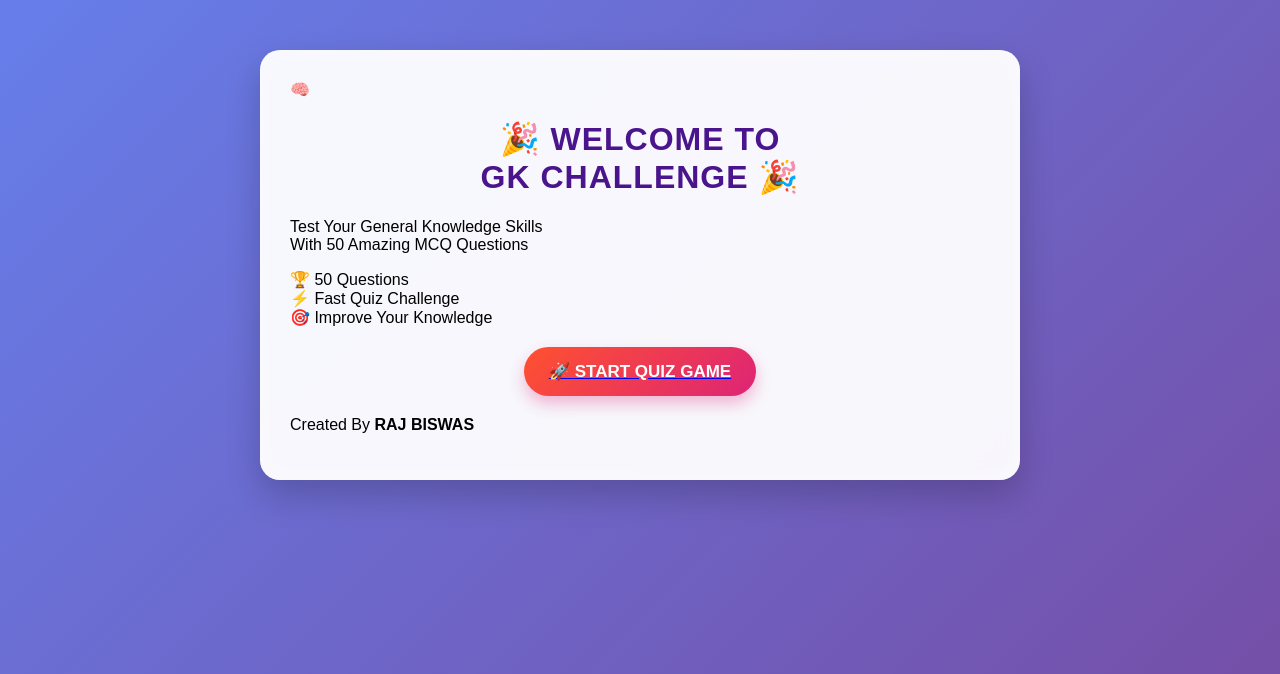
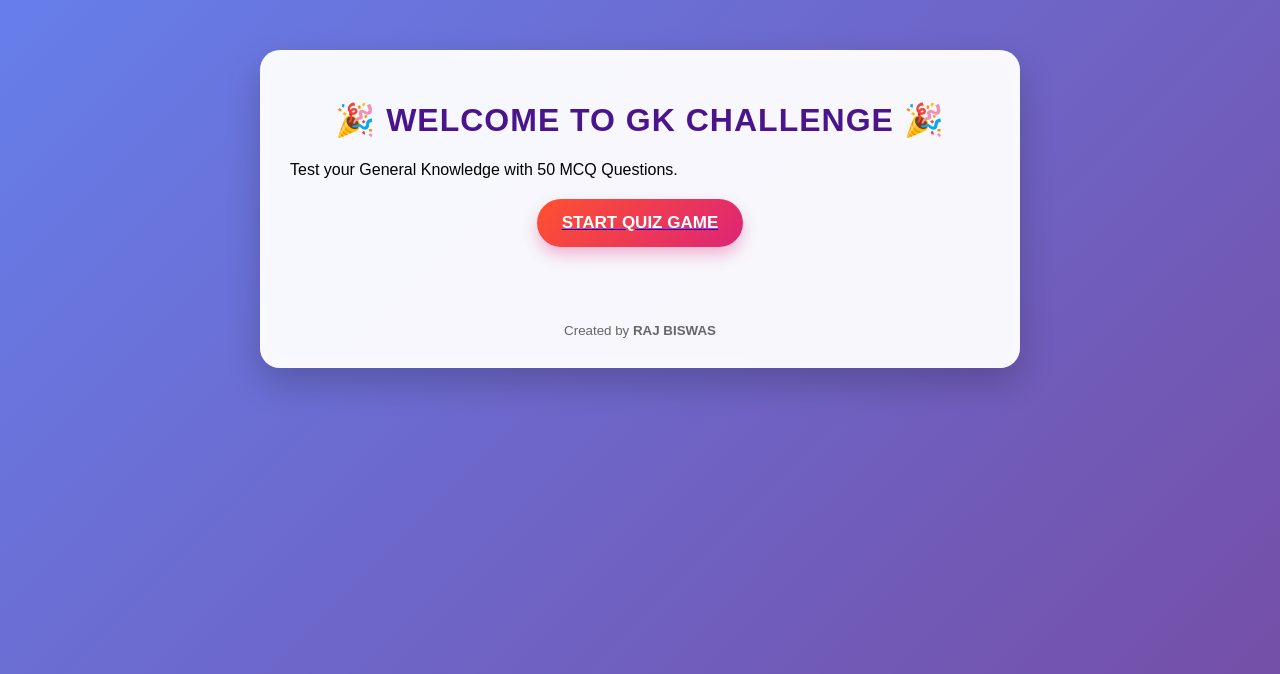
Before and after one commit to rajbis1105-jpg/gk-challenge, a Flask app: page / in a window 1280 px wide. Shown: the top 674 px of the page. Run offline with Flask 3, Linux system fonts and the light colour scheme.

Commit message:
Update home.html

```diff
--- a/templates/home.html
+++ b/templates/home.html
@@ -4,47 +4,21 @@
     <meta charset="UTF-8">
     <meta name="viewport" content="width=device-width, initial-scale=1.0">
     <title>GK Challenge</title>
-
     <link rel="stylesheet" href="/static/style.css">
 </head>
-
 <body>
 
 <div class="container">
-
-    <div class="logo">
-        🧠
-    </div>
-
-    <h1>
-        🎉 WELCOME TO <br>
-        <span>GK CHALLENGE</span> 🎉
-    </h1>
-
-    <p class="subtitle">
-        Test Your General Knowledge Skills<br>
-        With 50 Amazing MCQ Questions
-    </p>
-
-
-    <div class="info-box">
-        🏆 50 Questions <br>
-        ⚡ Fast Quiz Challenge <br>
-        🎯 Improve Your Knowledge
-    </div>
-
+    <h1>🎉 WELCOME TO GK CHALLENGE 🎉</h1>
+    <p>Test your General Knowledge with 50 MCQ Questions.</p>
 
     <a href="/quiz">
-        <button>
-            🚀 START QUIZ GAME
-        </button>
+        <button> START QUIZ GAME </button>
     </a>
 
+    <br><br>
 
-    <p class="creator">
-        Created By <strong>RAJ BISWAS</strong>
-    </p>
-
+    <small>Created by <strong> RAJ BISWAS </strong></small>
 </div>
 
 </body>
```
